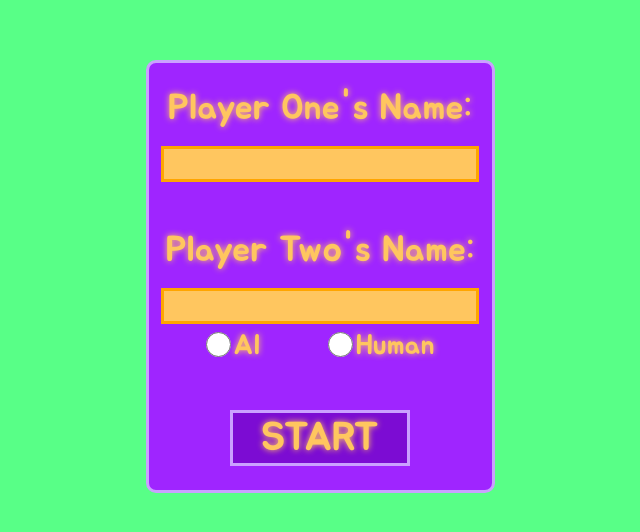
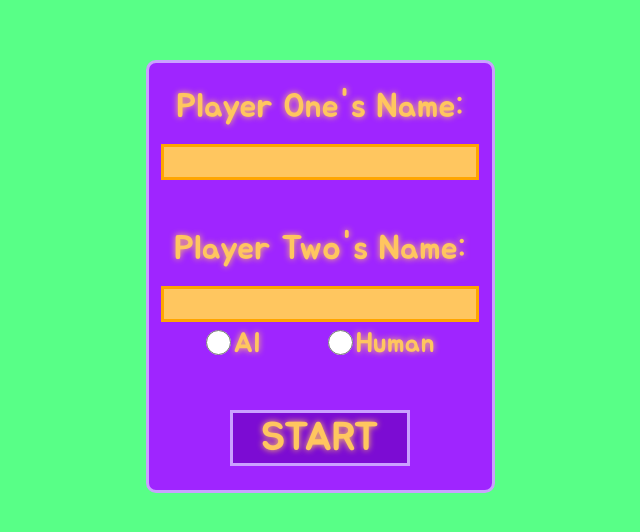
Before and after one commit to CoolNewsGuy/battleship, a website built with Vite: page index.html in a window 1280 px wide. Shown: the part 124-656 px from the top of the page, without its empty margins (320-960 px from the left). Built offline with nearby package versions, Linux system fonts and the light colour scheme.

Commit message:
Change name's labels' font size

```diff
--- a/styles.css
+++ b/styles.css
@@ -10,7 +10,7 @@
     --players-info-form-height: 433px;
 
     /* * Form's Player One and Player Two's labels */
-    --players-info-form-names-labels-font-size: 36px;
+    --players-info-form-names-labels-font-size: 34px;
     --players-info-form-labels-color: #ffc65f;
     --players-info-form-labels-text-shadow: 0 0 6px #ffc65f;
 
```
